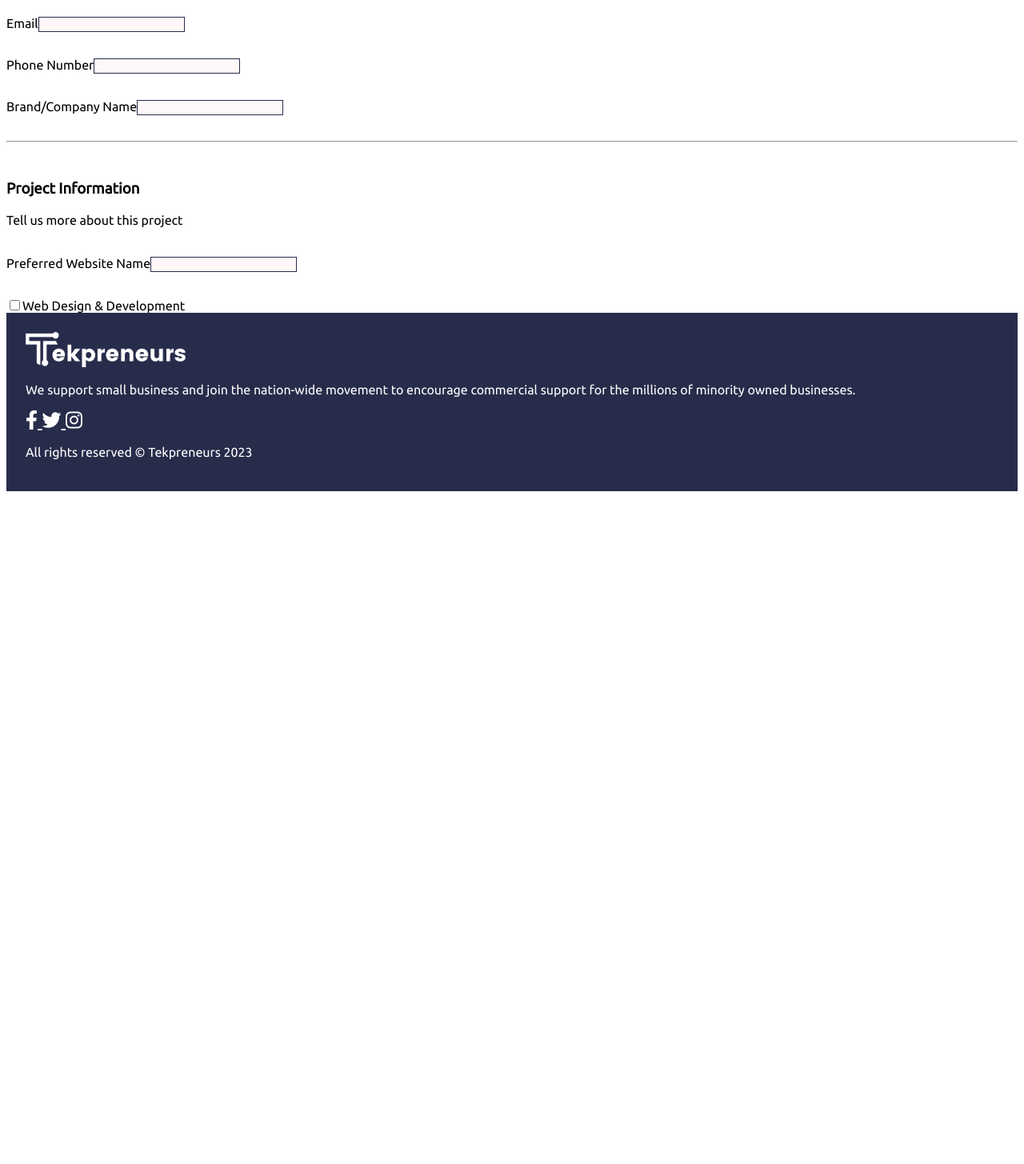
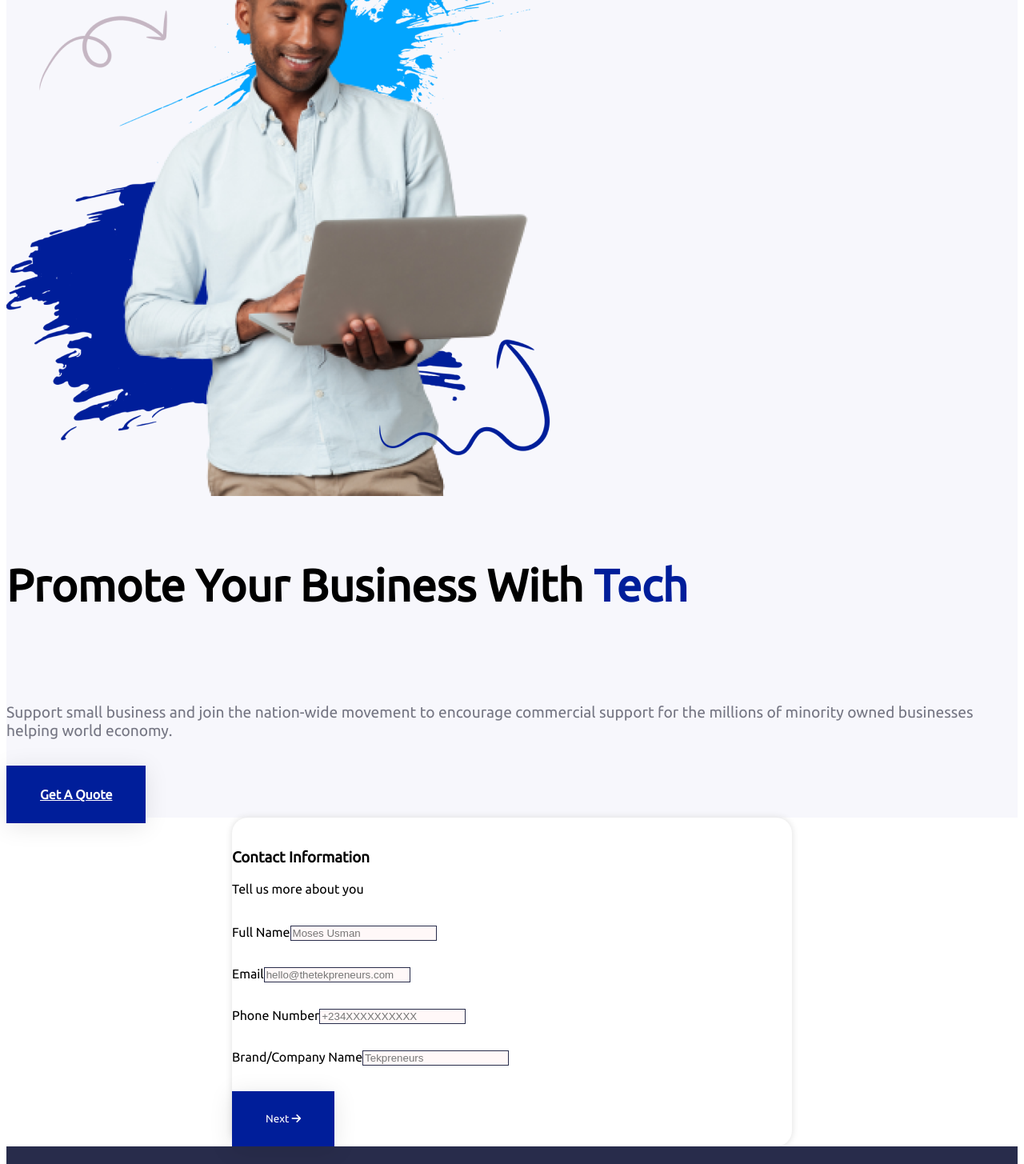
Before and after one commit to tekprenuers/Tekpreneur, a React (Vite) app: page /quote in a window 1280 px wide. Shown: the part 440-1895 px from the top of the page at 80% size. Before the commit the page ends 1054 px from the top, so only its background shows below. Built offline with nearby package versions, Linux system fonts and the light colour scheme.

Commit message:
progress on quote section

```diff
--- a/src/Pages/Home.jsx
+++ b/src/Pages/Home.jsx
@@ -66,6 +66,7 @@ export default function Home() {
             btn.removeAttribute('disabled');
         }
     }
+
     return (
         <main>
             <section className="hero">
--- a/src/Pages/Quote.jsx
+++ b/src/Pages/Quote.jsx
@@ -1,45 +1,199 @@
 /* eslint-disable react/no-unknown-property */
-// import React from "react"
+import { useState } from "react"
 
-export default function Quote(){
-    return(
+export default function Quote() {
+
+    const [section, setSection] = useState(1);
+    const [showOthers, setShowOthers] = useState(false)
+
+    const NextSection = () => {
+
+        const doNext = () => {
+            return setSection(section + 1)
+        }
+        const doPrevious = () => {
+            if (section > 1) return setSection(section - 1)
+        }
+        return <div className="field">
+            <div className="columns">
+                <div className="column has-text-left">
+                    {
+                        (section > 1) &&
+                        <button onClick={() => doPrevious()} className="button btn-cta p-4"><i class="fas fa-arrow-left"></i>&nbsp;Previous</button>
+                    }
+                </div>
+                <div className="column has-text-right">
+                    {
+                        (section < 3) ?
+                            <button onClick={() => doNext()} className="button btn-cta p-4">Next&nbsp;<i class="fas fa-arrow-right"></i></button>
+                            :
+                            <button form="form_quote" className="button btn-cta p-4">
+                                Submit
+                            </button>
+                    }
+                </div>
+            </div>
+        </div>
+    }
+
+    const services = ["Web Design & Development", "Search Engine Optimization", "Brand Design & Development", "Social Media Management", "E-commerce", "Others"];
+
+    let choosedServices = [];
+
+    const handleOnChange = (e) => {
+        //handle check
+        if (e.target.checked && e.target.value !== "Others") {
+            console.log('not checked others')
+            choosedServices.push(e.target.value);
+            //Hide others specification
+            setShowOthers(false);
+            //reset the checkbox
+            document.querySelectorAll('input[type="checkbox"][name="services"]').forEach( (el) => {
+                if(el.checked && el.value == "Others"){
+                    el.checked = false;
+                }
+            })
+        } else if(e.target.checked && e.target.value === "Others"){
+            console.log('checked others')
+            //if others is checked, empty the array
+            choosedServices = [];
+            //show others specification
+            setShowOthers(true);
+            //reset the checkbox
+            document.querySelectorAll('input[type="checkbox"][name="services"]').forEach( (el) => {
+                if(el.checked && el.value !== "Others"){
+                    el.checked = false;
+                }
+            })
+        }
+
+        //handle uncheck
+        if (e.target.checked === false) {
+            //find index
+            const index = choosedServices.findIndex((v) => {
+                return v == e.target.value
+            })
+            console.log("unchecked", choosedServices[index])
+            //remove item at that index
+            choosedServices.splice(index, 1)
+        }
+        console.log(choosedServices)
+    }
+    return (
+        <main>
+            <section className="hero">
+                <div className="hero-body p-0">
+                    <div className="container is-fluid columns is-flex-direction-row-reverse" style={{ top: '2%' }}>
+                        <div className="column has-text-centered">
+                            <img src="/hero-man.png" />
+                        </div>
+                        <div className="column is-align-self-center">
+                            <section className="section-content">
+                                <h1 className="title home-title">Promote Your Business With <span className="text-primary">Tech</span></h1>
+                            </section>
+                            <section className="section-content">
+                                <p className="content text-gray">Support small business and join the nation-wide movement to encourage commercial support for the millions of minority owned businesses helping world economy.</p>
+                            </section>
+                            <section className="section-content">
+                                <a href="/quote" className="button btn-cta is-rounded fw-bold">Get A Quote</a>
+                            </section>
+                        </div>
+                    </div>
+                </div>
+            </section>
+            <section className="section mt-5 mb-5 mx-700 radius-20 shadow">
+                <form id="form_quote">
+                    {(section == 1) &&
                         <>
-            <section className="section">
-                <form>
                             <section className="section-content">
                                 <h3 className="title is-3 mb-1">Contact Information</h3>
                                 <p>Tell us more about you</p>
                             </section>
                             <div className="field">
                                 <label>Full Name</label>
-                            <input className="input" octavalidate="R,NAME" id="inp_name" />
+                                <input placeholder="Moses Usman" className="input" name="name" octavalidate="R,NAME" id="inp_name" />
                             </div>
                             <div className="field">
                                 <label>Email</label>
-                        <input className="input" octavalidate="R,NAME" id="inp_name" />
+                                <input placeholder="hello@thetekpreneurs.com" className="input" name="email" octavalidate="R,EMAIL" id="inp_email" />
                             </div>
                             <div className="field">
                                 <label>Phone Number</label>
-                        <input className="input" octavalidate="R,NAME" id="inp_name" />
+                                <input placeholder="+234XXXXXXXXXX" className="input" name="phone" octavalidate="R,PHONE" id="inp_phone" />
                             </div>
                             <div className="field">
                                 <label>Brand/Company Name</label>
-                        <input className="input" octavalidate="R,NAME" id="inp_name" />
+                                <input placeholder="Tekpreneurs" className="input" name="brand_name" octavalidate="R,NAME" id="inp_b_name" />
                             </div>
-                    <hr />
+                            <NextSection />
+                        </>
+                    }
+                    {(section == 2) &&
+                        <>
                             <section className="section-content">
                                 <h3 className="title is-3 mb-1">Project Information</h3>
                                 <p>Tell us more about this project</p>
                             </section>
                             <div className="field">
                                 <label>Preferred Website Name</label>
+                                <input className="input" placeholder="theTekpreneurs" octavalidate="R" name="web_name" id="inp_w_name" />
+                            </div>
+                            <div className="field">
+                                <h5 className="title is-5">What services do you require?</h5>
+                                {services.map((val, ind) => {
+                                    return (
+                                        <div className="mb-2" key={ind}>
+                                            <label className="checkbox">
+                                                <input name="services" onChange={handleOnChange} value={val} type="checkbox" />
+                                                &nbsp;{val}
+                                            </label>
+                                        </div>
+                                    )
+                                })}
+                                {
+
+                                    (showOthers) && <>
+                                        <div className="field">
+                                            <label className="label">Others (Please specify)</label>
+                                            <textarea className="textarea" placeholder="I need" name="services"></textarea>
+                                        </div>
+                                    </>
+                                }
+                            </div>
+                            <NextSection />
+                        </>
+                    }
+                    {(section == 3) &&
+                        <>
+                            <div className="field">
+                                <label className="label">Quick overview of this project</label>
+                                <textarea className="textarea" placeholder="I want this website to..."></textarea>
+                            </div>
+                            <div className="field">
+                                <label className="label">Your Budget (In Naira Only)</label>
                                 <input className="input" octavalidate="R,NAME" id="inp_name" />
                             </div>
-                    <div className="field">
-                        <label><input type="checkbox" />Web Design & Development</label>
+                            <div className="field mb-3">
+                                <label className="label">How soon are you ready to start</label>
+                                <div class="select is-fullwidth">
+                                    <select>
+                                        <option>This week</option>
+                                        <option>Next week</option>
+                                        <option>Undecided</option>
+                                    </select>
                                 </div>
+                            </div>
+                            <div className="mb-5">
+                                <label className="checkbox">
+                                    <input type="checkbox" />
+                                    &nbsp;Sign me up for the PAY AS WE BUILD scheme
+                                </label>
+                            </div>
+                            <NextSection />
+                        </>
+                    }
                 </form>
             </section>
-        </>
+        </main>
     )
 }
--- a/src/assets/app.css
+++ b/src/assets/app.css
@@ -109,6 +109,9 @@ img.why-woman {
     display: none;
 }
 
+.shadow{
+    box-shadow: 0px 0px 8px #ddd;
+}
 .p-0 {
     padding: 0 !important;
 }
@@ -149,6 +152,14 @@ img.why-woman {
 
 .mx-350{
     max-width: 350px !important;
+}
+.radius-20{
+    border-radius: 20px;
+}
+
+.mx-700{
+    max-width: 700px !important;
+    margin: auto;
 }
 
 footer a:has(i.social){
```
Lines whose indentation alone changed are shown as unchanged.
